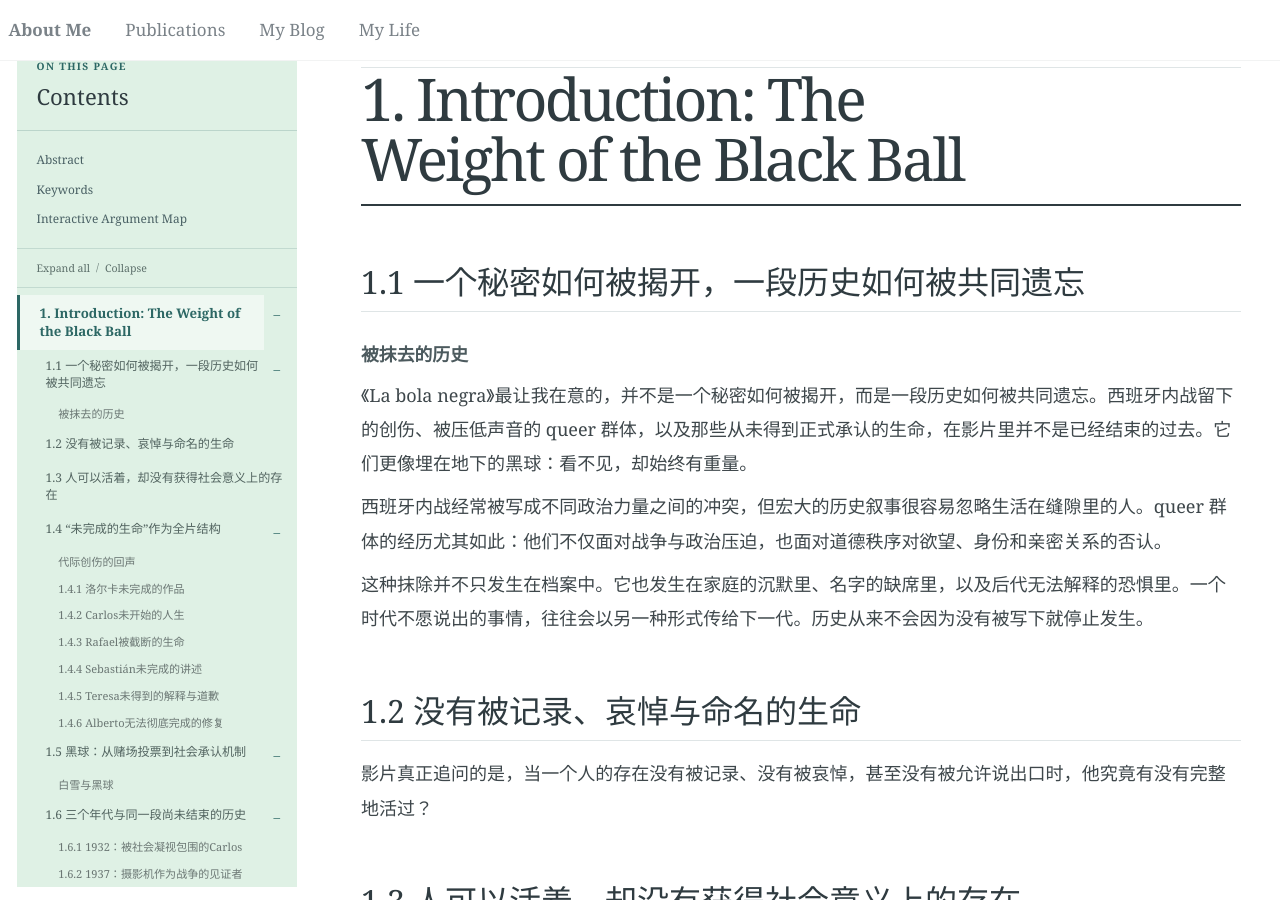
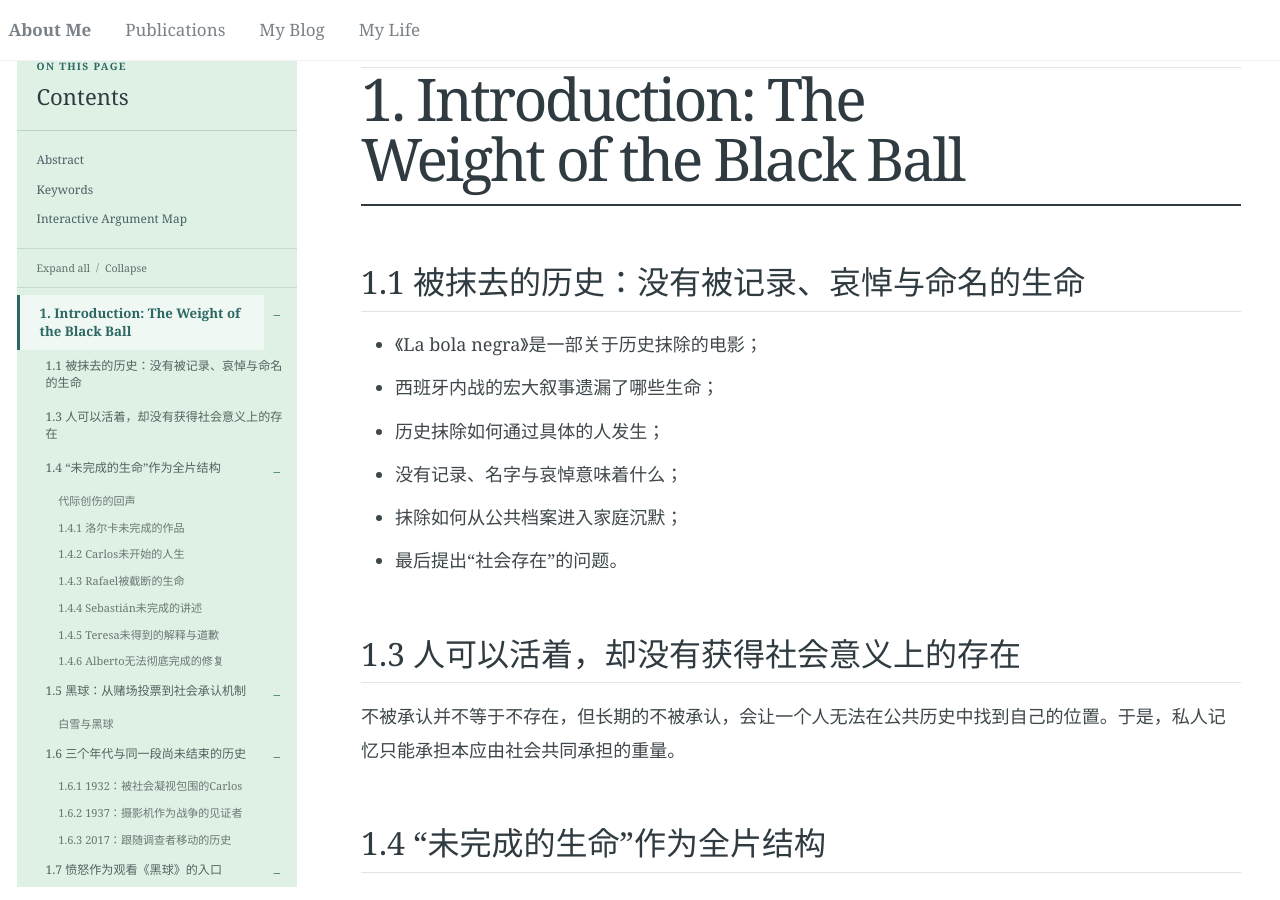
Before and after one commit to Cathylixi/Cathylixi.github.io, a Jekyll site: the page built from _posts/2026-11-10-la-bola-negra-review.md, in a window 1280 px wide and 900 px high, scrolled down 1624 px. Built offline with Jekyll 4.4.1, drawn with Linux system fonts in a browser that asks for light colours; nearby versions of some CDN libraries.

```diff
--- a/_posts/2026-11-10-la-bola-negra-review.md
+++ b/_posts/2026-11-10-la-bola-negra-review.md
@@ -37,19 +37,19 @@
 
 ## 1. Introduction: The Weight of the Black Ball
 
-### 1.1 一个秘密如何被揭开，一段历史如何被共同遗忘
+### 1.1 被抹去的历史：没有被记录、哀悼与命名的生命
 
-#### 被抹去的历史
+- 《La bola negra》是一部关于历史抹除的电影；
 
-《La bola negra》最让我在意的，并不是一个秘密如何被揭开，而是一段历史如何被共同遗忘。西班牙内战留下的创伤、被压低声音的 queer 群体，以及那些从未得到正式承认的生命，在影片里并不是已经结束的过去。它们更像埋在地下的黑球：看不见，却始终有重量。
+- 西班牙内战的宏大叙事遗漏了哪些生命；
 
-西班牙内战经常被写成不同政治力量之间的冲突，但宏大的历史叙事很容易忽略生活在缝隙里的人。queer 群体的经历尤其如此：他们不仅面对战争与政治压迫，也面对道德秩序对欲望、身份和亲密关系的否认。
+- 历史抹除如何通过具体的人发生；
 
-这种抹除并不只发生在档案中。它也发生在家庭的沉默里、名字的缺席里，以及后代无法解释的恐惧里。一个时代不愿说出的事情，往往会以另一种形式传给下一代。历史从来不会因为没有被写下就停止发生。
+- 没有记录、名字与哀悼意味着什么；
 
-### 1.2 没有被记录、哀悼与命名的生命
+- 抹除如何从公共档案进入家庭沉默；
 
-影片真正追问的是，当一个人的存在没有被记录、没有被哀悼，甚至没有被允许说出口时，他究竟有没有完整地活过？
+- 最后提出“社会存在”的问题。
 
 ### 1.3 人可以活着，却没有获得社会意义上的存在
 
@@ -805,9 +805,6 @@
 
 ### 8.21 黑球仍然在那里：承认它的重量
 
-</div>
-<div class="academic-supplement" markdown="1">
-
 ## Comparative Research Archive
 
 ### A. 《黑球》在西班牙queer电影史中的位置
```
